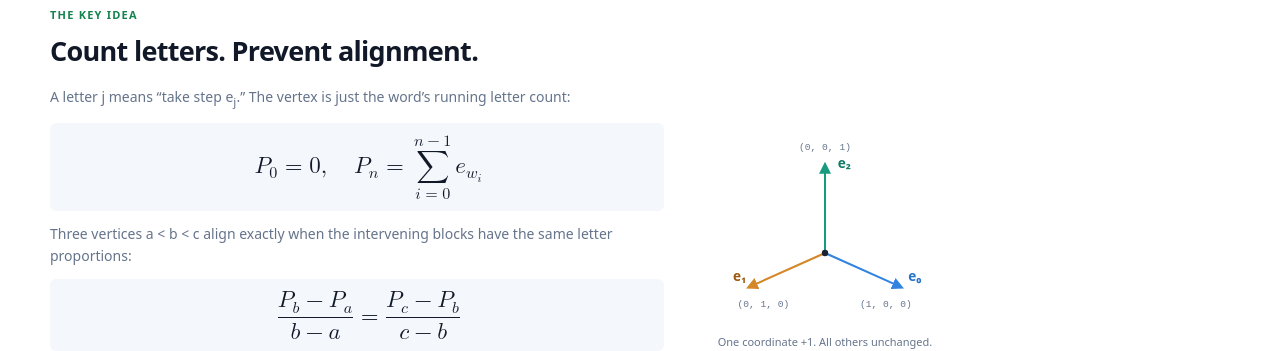
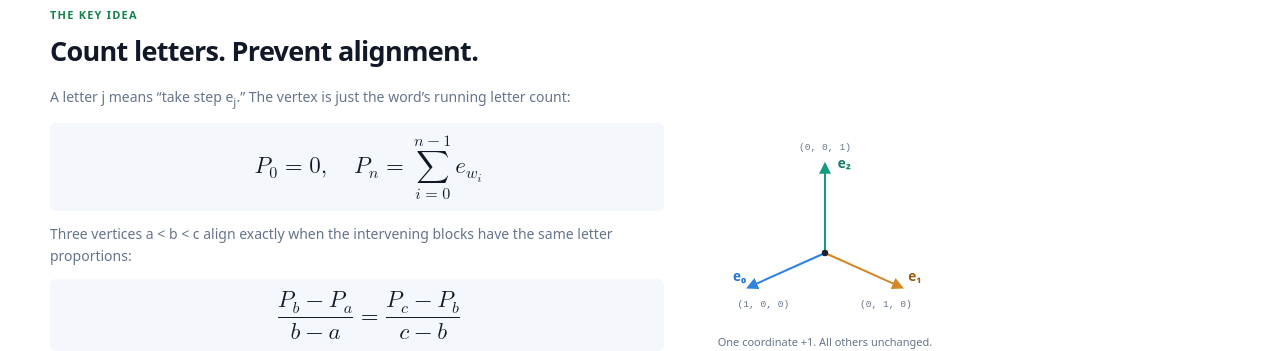
Before and after one commit to ekalvi/basis-walk, a website with bundled scripts: page site/index.html in a window 1280 px wide. Shown: the part 920-1271 px from the top of the page. Built offline with nearby package versions, Linux system fonts and the light colour scheme.

Commit message:
Swap horizontal basis diagram axes with matching labels and colors

```diff
--- a/site/index.html
+++ b/site/index.html
@@ -35,7 +35,7 @@
 <p>Three vertices a &lt; b &lt; c align exactly when the intervening blocks have the same letter proportions:</p>
 <math display="block" aria-label="P b minus P a, divided by b minus a, equals P c minus P b, divided by c minus b."><mrow><mfrac><mrow><msub><mi>P</mi><mi>b</mi></msub><mo>−</mo><msub><mi>P</mi><mi>a</mi></msub></mrow><mrow><mi>b</mi><mo>−</mo><mi>a</mi></mrow></mfrac><mo>=</mo><mfrac><mrow><msub><mi>P</mi><mi>c</mi></msub><mo>−</mo><msub><mi>P</mi><mi>b</mi></msub></mrow><mrow><mi>c</mi><mo>−</mo><mi>b</mi></mrow></mfrac></mrow></math>
 <p><strong>Choose a word that prevents these repetitions.</strong> For k collinear vertices, all k − 1 block ratios must agree, even with unequal block lengths.</p></div>
-<figure class="basis-diagram"><svg viewBox="0 0 300 250" role="img" aria-labelledby="basis-diagram-title basis-diagram-desc"><title id="basis-diagram-title">The three positive standard basis vectors in 3D</title><desc id="basis-diagram-desc">From the origin: e zero is (1, 0, 0), e one is (0, 1, 0), e two is (0, 0, 1). An illustrative flat drawing of three perpendicular spatial directions.</desc><defs><marker id="basis-arrow" viewBox="0 0 10 10" refX="8" refY="5" markerWidth="6" markerHeight="6" orient="auto-start-reverse"><path d="M 0 0 L 10 5 L 0 10 z" fill="context-stroke"/></marker></defs><g fill="none" stroke-width="2.5" marker-end="url(#basis-arrow)"><path d="M150 150 L246 193" stroke="#3183df"/><path d="M150 150 L54 193" stroke="#d58727"/><path d="M150 150 L150 39" stroke="#179b80"/></g><circle cx="150" cy="150" r="4" fill="#192332"/><g class="axis-label"><text x="254" y="185" fill="#2672c9">e₀</text><text x="35" y="185" fill="#9b5a10">e₁</text><text x="166" y="44" fill="#127b65">e₂</text></g><g class="axis-coordinate"><text x="226" y="217" text-anchor="middle">(1, 0, 0)</text><text x="73" y="217" text-anchor="middle">(0, 1, 0)</text><text x="150" y="21" text-anchor="middle">(0, 0, 1)</text></g></svg><figcaption>One coordinate +1. All others unchanged.<span>Illustrative 2D view of the 3D basis.</span></figcaption></figure></div>
+<figure class="basis-diagram"><svg viewBox="0 0 300 250" role="img" aria-labelledby="basis-diagram-title basis-diagram-desc"><title id="basis-diagram-title">The three positive standard basis vectors in 3D</title><desc id="basis-diagram-desc">From the origin: e zero is (1, 0, 0), e one is (0, 1, 0), e two is (0, 0, 1). An illustrative flat drawing of three perpendicular spatial directions.</desc><defs><marker id="basis-arrow" viewBox="0 0 10 10" refX="8" refY="5" markerWidth="6" markerHeight="6" orient="auto-start-reverse"><path d="M 0 0 L 10 5 L 0 10 z" fill="context-stroke"/></marker></defs><g fill="none" stroke-width="2.5" marker-end="url(#basis-arrow)"><path d="M150 150 L54 193" stroke="#3183df"/><path d="M150 150 L246 193" stroke="#d58727"/><path d="M150 150 L150 39" stroke="#179b80"/></g><circle cx="150" cy="150" r="4" fill="#192332"/><g class="axis-label"><text x="35" y="185" fill="#2672c9">e₀</text><text x="254" y="185" fill="#9b5a10">e₁</text><text x="166" y="44" fill="#127b65">e₂</text></g><g class="axis-coordinate"><text x="73" y="217" text-anchor="middle">(1, 0, 0)</text><text x="226" y="217" text-anchor="middle">(0, 1, 0)</text><text x="150" y="21" text-anchor="middle">(0, 0, 1)</text></g></svg><figcaption>One coordinate +1. All others unchanged.<span>Illustrative 2D view of the 3D basis.</span></figcaption></figure></div>
 <details><summary>Where the bounds come from</summary><p><strong>6D:</strong> a binary-state recurrence and a 2-adic identity exclude collinear triples. <strong>4D:</strong> ternary-state returns give four step types; a modulo-3 contradiction excludes four collinear vertices. <strong>3D:</strong> subdividing the diagonal return steps gives two sets, each meeting a line at most three times—six in total.</p><p>The open cases in this snapshot include no-three in 4D/5D and no-four in 3D. The 5D example is only the 4D embedding.</p></details>
 </section>
 <section id="code"><div class="section-head"><div><p class="eyebrow">The constructor</p><h2>A short rule. An infinite walk.</h2></div></div>
```
